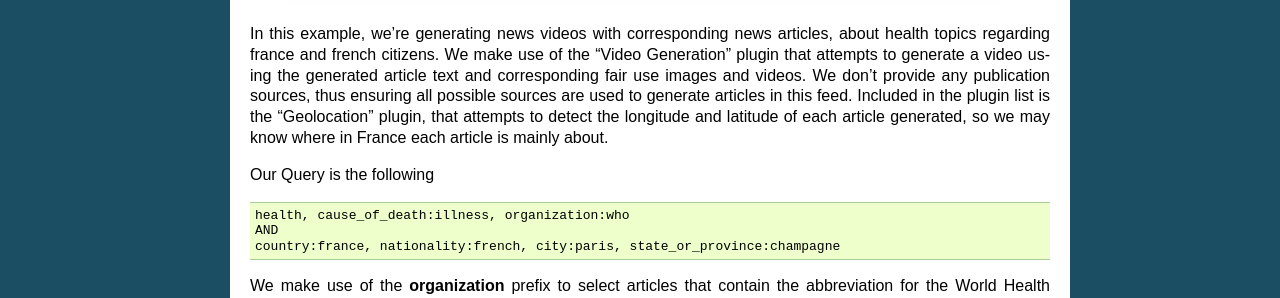
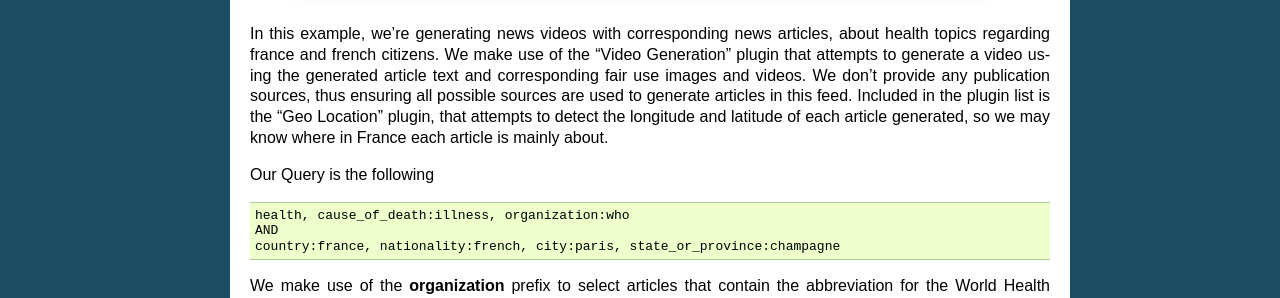
Before and after one commit to monoklabs/monok-docs, a Sphinx documentation site: the page built from docs/setupnewfeed.rst, in a window 1280 px wide. Shown: the part 1629-1927 px from the top of the page. Built offline with Sphinx 7.4.7, drawn with Linux system fonts in a browser that asks for light colours.

Commit message:
Update setupnewfeed.rst

```diff
--- a/docs/setupnewfeed.rst
+++ b/docs/setupnewfeed.rst
@@ -39,7 +39,7 @@ Example of a French Health Feed
 
 .. image:: images/frenchhealthfeed.png
 
-In this example, we're generating news videos with corresponding news articles, about health topics regarding france and french citizens. We make use of the "Video Generation" plugin that attempts to generate a video using the generated article text and corresponding fair use images and videos. We don't provide any publication sources, thus ensuring all possible sources are used to generate articles in this feed. Included in the plugin list is the "Geolocation" plugin, that attempts to detect the longitude and latitude of each article generated, so we may know where in France each article is mainly about.
+In this example, we're generating news videos with corresponding news articles, about health topics regarding france and french citizens. We make use of the "Video Generation" plugin that attempts to generate a video using the generated article text and corresponding fair use images and videos. We don't provide any publication sources, thus ensuring all possible sources are used to generate articles in this feed. Included in the plugin list is the "Geo Location" plugin, that attempts to detect the longitude and latitude of each article generated, so we may know where in France each article is mainly about.
 
 Our Query is the following ::
 
```
